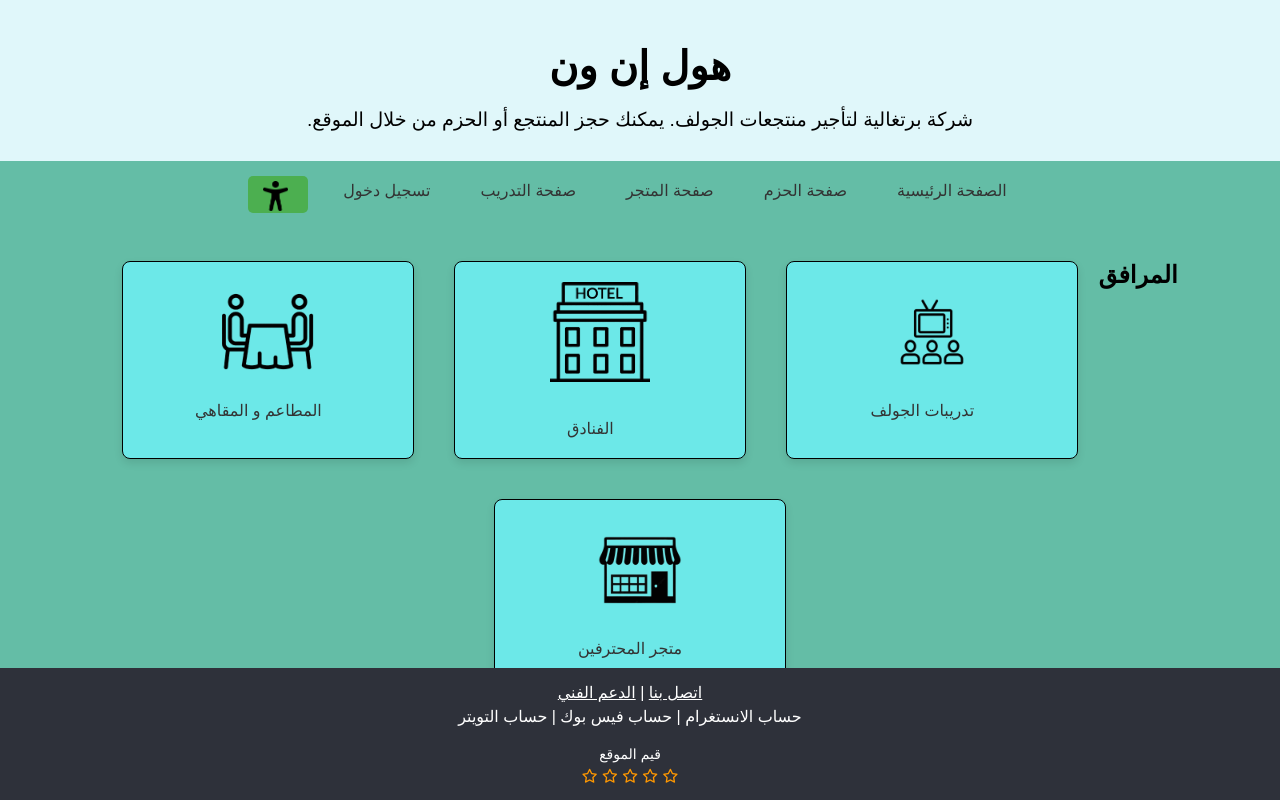
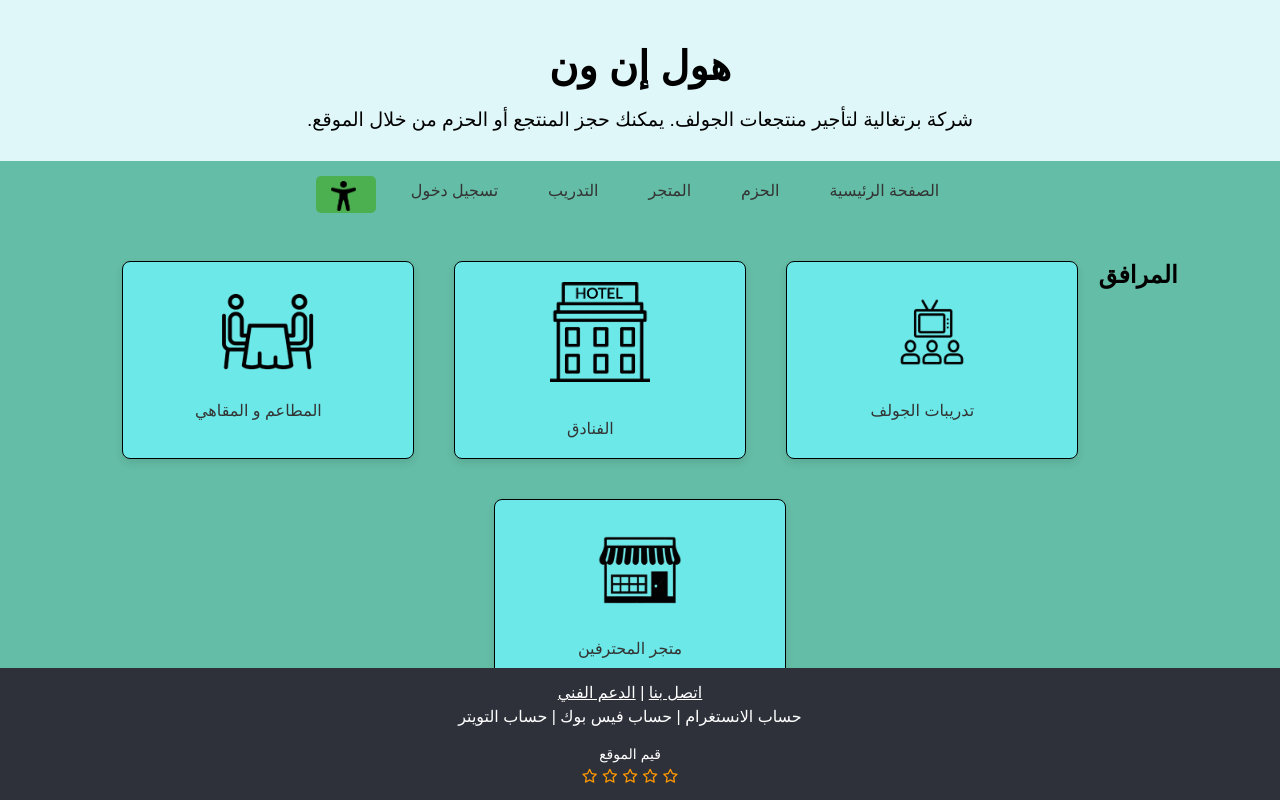
Before and after one commit to 5bza1/Hole-In-One, a plain HTML site: page index.html in a window 1280 px wide. Drawn offline with Linux system fonts and the light colour scheme.

Commit message:
Update index.html

```diff
--- a/index.html
+++ b/index.html
@@ -94,9 +94,9 @@
             <nav>
                 <ul>
                     <li><a href="index.html">الصفحة الرئيسية</a></li>
-                    <li><a href="packages.html">صفحة الحزم</a></li>
-                    <li><a href="store.html">صفحة المتجر</a></li>
-                    <li><a href="training.html">صفحة التدريب</a></li>
+                    <li><a href="packages.html"> الحزم</a></li>
+                    <li><a href="store.html"> المتجر</a></li>
+                    <li><a href="training.html"> التدريب</a></li>
                     <li><a href="login.html">تسجيل دخول</a></li>
                     <li class="dropdown">
                         <a href="javascript:void(0)" class="dropbtn">
```
